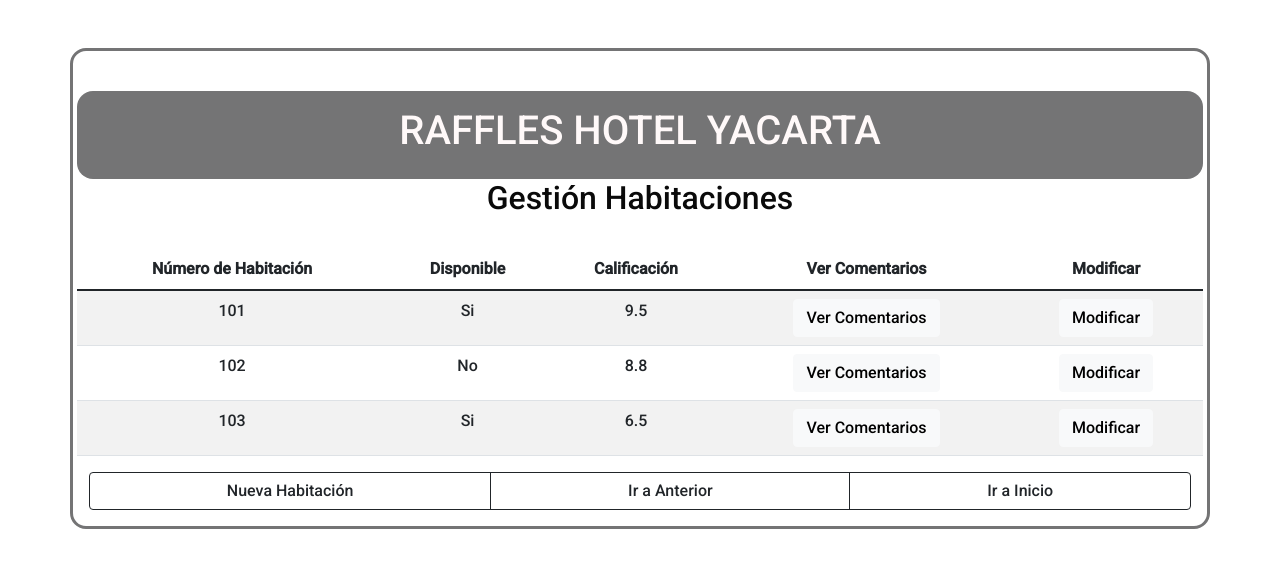
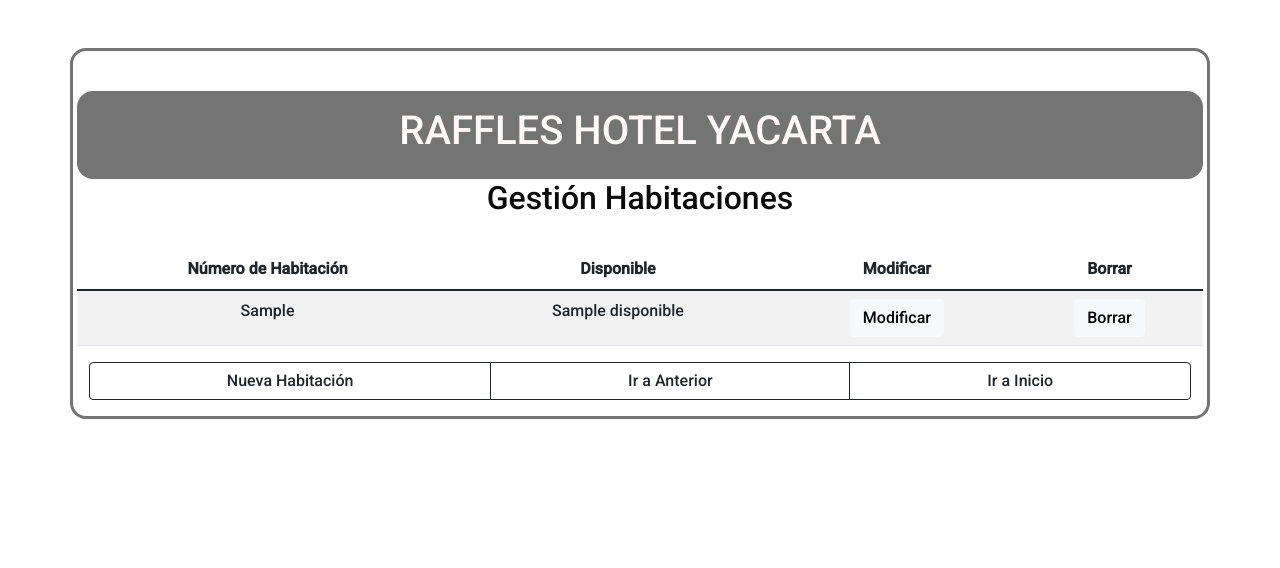
Before and after one commit to jvalu90/AppWebC_3_V2, a Flask app: template templates/0-1-2-3-gestion_habitaciones.html in a window 1280 px wide. Shown: the top 568 px of the page. Run offline with Flask 2, Linux system fonts and the light colour scheme; the template is opened without the code that fills it: most values are stand-ins (such as "Sample title", 1, 10 or a date in 2020).

Commit message:
Actualización vistas gestión habitaciones admón.

```diff
--- a/templates/0-1-2-3-gestion_habitaciones.html
+++ b/templates/0-1-2-3-gestion_habitaciones.html
@@ -7,7 +7,7 @@
     <meta name='viewport' content='width=device-width, initial-scale=1'>
     <!-- Bootstrap CSS -->
     <link href="https://cdn.jsdelivr.net/npm/bootstrap@5.1.1/dist/css/bootstrap.min.css" rel="stylesheet" integrity="sha384-F3w7mX95PdgyTmZZMECAngseQB83DfGTowi0iMjiWaeVhAn4FJkqJByhZMI3AhiU" crossorigin="anonymous">
-    <link rel='stylesheet' type='text/css' media='screen' href='../static/estilos/estilos.css'>
+    <link rel='stylesheet' type='text/css' media='screen' href=" {{ url_for('static',filename='estilos/estilos.css') }}">
     <script src='../static/scripts/scripts.js'></script>
 </head>
 <body>
@@ -31,46 +31,35 @@
             <tr>
               <th scope="col">Número de Habitación</th>
               <th scope="col">Disponible</th>
-              <th scope="col">Calificación</th>
-              <th scope="col">Ver Comentarios</th>
+              <!--<th scope="col">Calificación</th>-->
+              <!--<th scope="col">Ver Comentarios</th>-->
               <th scope="col">Modificar</th>
+              <th scope="col">Borrar</th>
             </tr>
           </thead>
 
           <tbody>
-            <tr>
-              <td>101</td>
-              <td>Si</td>
-              <td>9.5</td>
+            <!--<tr>-->
+              <!--<td>101</td>-->
+              <!--<td>Si</td>-->
+              <!--<td>9.5</td>-->
               <!-- <td><a class="btn btn-light" href="0-1-2-3-3-consulta_comentarios_habitacion_usuario.html" role="button">Ver Comentarios</a></td> -->
-              <td><a class="btn btn-light" href="{{url_for('consulta_comentarios_habitacion_usuario_admin')}}" role="button">Ver Comentarios</a></td>
+              <!--<td><a class="btn btn-light" href="{{url_for('consulta_comentarios_habitacion_usuario_admin')}}" role="button">Ver Comentarios</a></td>-->
               <!-- <td><a class="btn btn-light" href="0-1-2-3-2-modificar_habitacion.html" role="button">Modificar</a></td> -->
-              <td><a class="btn btn-light" href="{{url_for('modificar_habitacion_admin')}}" role="button">Modificar</a></td>
-            </tr>
-
-            <tr>
-              <td>102</td>
-              <td>No</td>
-              <td>8.8</td>
-              <!-- <td><a class="btn btn-light" href="0-1-2-3-3-consulta_comentarios_habitacion_usuario.html" role="button">Ver Comentarios</a></td> -->
-              <td><a class="btn btn-light" href="{{url_for('consulta_comentarios_habitacion_usuario_admin')}}" role="button">Ver Comentarios</a></td>
-              <!-- <td><a class="btn btn-light" href="0-1-2-3-2-modificar_habitacion.html" role="button">Modificar</a></td> -->
-              <td><a class="btn btn-light" href="{{url_for('modificar_habitacion_admin')}}" role="button">Modificar</a></td>
-            </tr>
-
-            <tr>
-              <td>103</td>
-              <td>Si</td>
-              <td>6.5</td>
-              <!-- <td><a class="btn btn-light" href="0-1-2-3-3-consulta_comentarios_habitacion_usuario.html" role="button">Ver Comentarios</a></td> -->
-              <td><a class="btn btn-light" href="{{url_for('consulta_comentarios_habitacion_usuario_admin')}}" role="button">Ver Comentarios</a></td>
-              <!-- <td><a class="btn btn-light" href="0-1-2-3-2-modificar_habitacion.html" role="button">Modificar</a></td> -->
-            <td><a class="btn btn-light" href="{{url_for('modificar_habitacion_admin')}}" role="button">Modificar</a></td>
-            </tr>
-
+              <!--<td><a class="btn btn-light" href="{{url_for('modificar_habitacion_admin')}}" role="button">Modificar</a></td>-->
+            <!--</tr>-->
+            {% if lista %}
+              {% for item in lista %}
+                <tr>
+                  <td>{{ item.codigo_habitacion }}</td>
+                  <td>{{ item.disponible }}</td>
+                  <td><a class="btn btn-light" href="{{url_for('modificar_eliminar_habitacion_admon',id_habitacion=item.id_habitacion,accion='modificar')}}" role="button">Modificar</a></td>
+                  <td><a class="btn btn-light" href="{{url_for('modificar_eliminar_habitacion_admon',id_habitacion=item.id_habitacion,accion='eliminar')}}" role="button">Borrar</a></td>
+                </tr>
+              {% endfor %}
+            {% endif %}
           </tbody>
         </table>
-
       </div>
       <div class="row">
         <div class="btn-group" role="group" aria-label="Basic example">
@@ -80,8 +69,6 @@
           <a class="btn btn-outline-dark" href="{{url_for('registrado_A')}}" role="button">Ir a Anterior</a>
           <!--<a class="btn btn-outline-dark" href="0-inicio.html" role="button">Ir a Inicio</a>-->
           <a class="btn btn-outline-dark" href="{{url_for('inicio')}}" role="button">Ir a Inicio</a>
-
-
         </div>
       </div>
     </div>
```
Also changed, not shown: templates/0-1-2-3-1-nueva_habitacion.html (+8 -7 lines), templates/0-1-2-3-2-modificar_habitacion.html (+16 -27 lines).
